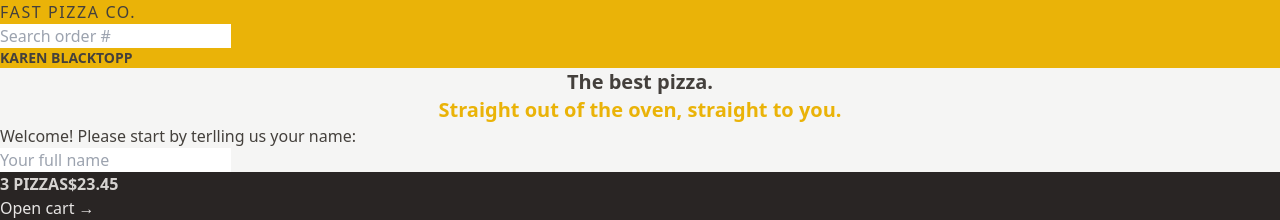
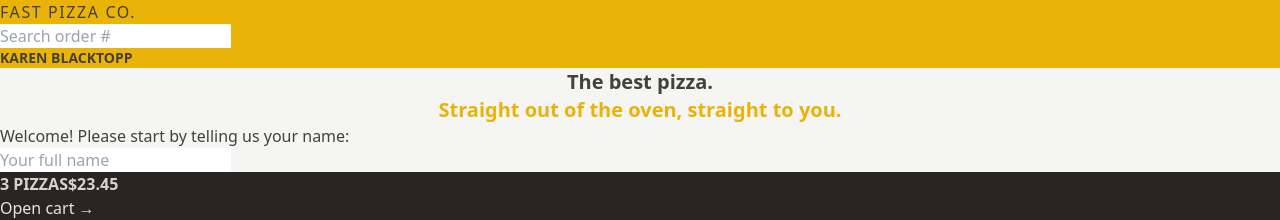
Before and after one commit to kazblacktopp/fast-react-pizza, a React (Vite) app: page / in a window 1280 px wide. Shown: the top 220 px of the page. Built offline with nearby package versions, Linux system fonts and the light colour scheme.

Commit message:
Fix spelling mistake

```diff
--- a/src/features/user/CreateUser.jsx
+++ b/src/features/user/CreateUser.jsx
@@ -5,7 +5,7 @@ export default function CreateUser() {
 
 	return (
 		<form>
-			<p>Welcome! Please start by terlling us your name:</p>
+			<p>Welcome! Please start by telling us your name:</p>
 
 			<input
 				type="text"
```
